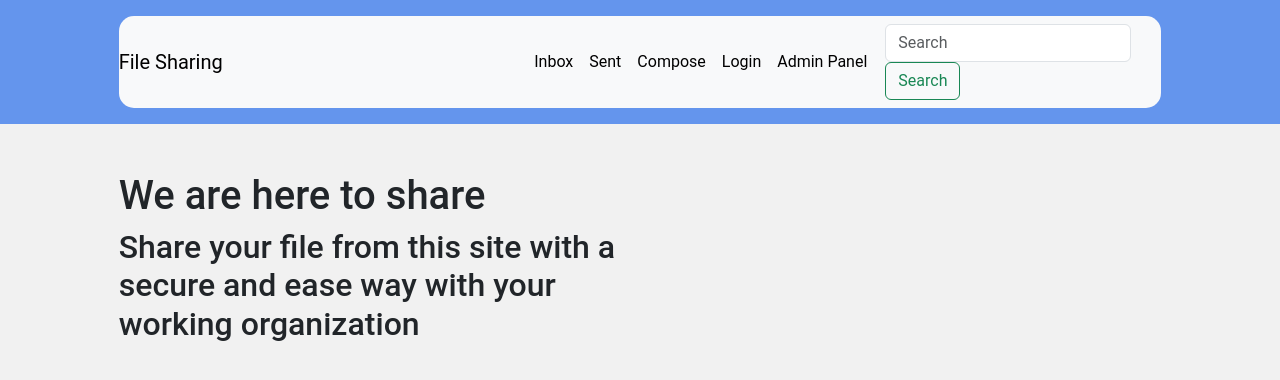
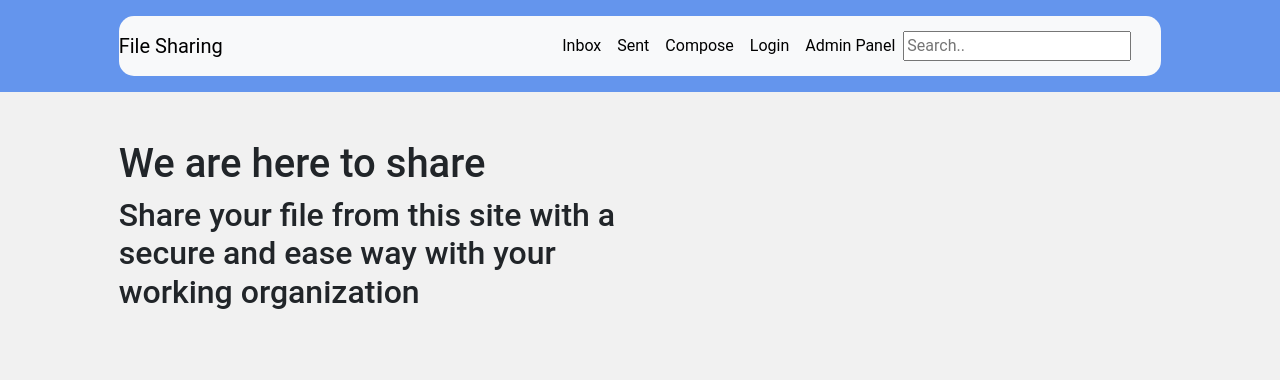
Before and after one commit to krnnpl/File-Sharing, a Node server app: page /sent in a window 1280 px wide. Shown: the top 380 px of the page. Run offline with Node 20, Linux system fonts and the light colour scheme; some libraries are stand-ins or nearby versions.

Commit message:
Update navbar.hbs

```diff
--- a/templates/partials/navbar.hbs
+++ b/templates/partials/navbar.hbs
@@ -82,10 +82,7 @@
                 <a class="nav-link" href="/admin">Admin Panel</a>
               </li>
             </ul>
-            <form class="form-inline" style="padding-left:10px" ;>
-              <input class="form-control ml-sm-5" type="search" placeholder="Search" aria-label="Search">
-              <button class="btn btn-outline-success " type="submit">Search</button>
-            </form>
+            <input type="text" placeholder="Search..">
           </div>
 
 
```
